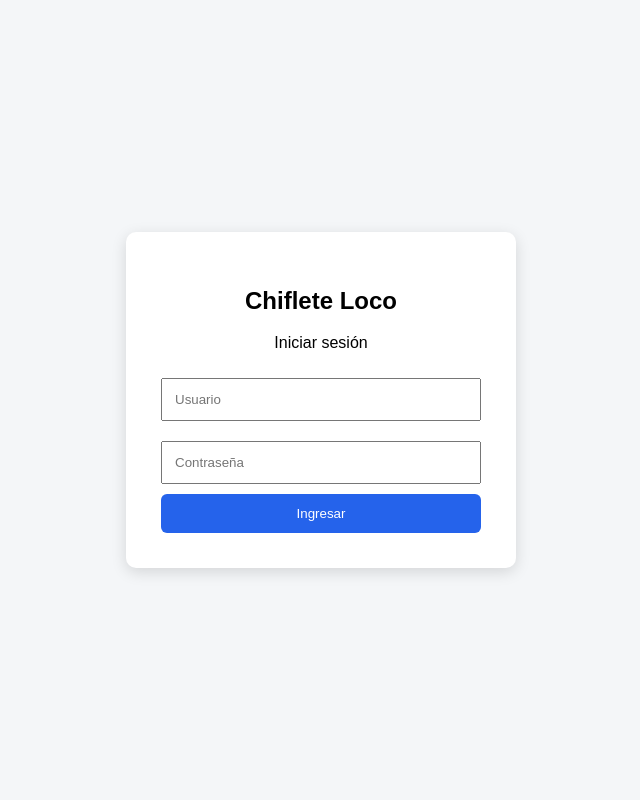
After one commit to felii76/ChifleteLoco--Felipe-Charabora-Completar-Curso.-6.2, a PHP site: page /login.php in a window 1280 px wide. The commit adds this page. Shown: the whole page, without its empty margins (319-959 px from the left). Run offline with PHP 8.4, Linux system fonts and the light colour scheme.

Commit message:
Guardar sistema de login antes de proteger modulos

```diff
--- a/clientes/agregar.php
+++ b/clientes/agregar.php
@@ -1,4 +1,5 @@
 <?php
+require_once __DIR__ . "/../auth.php";
 require_once("../conexion.php");
 
 if ($_SERVER["REQUEST_METHOD"] == "POST") {
--- a/clientes/editar.php
+++ b/clientes/editar.php
@@ -1,4 +1,5 @@
 <?php
+require_once __DIR__ . "/../auth.php";
 require_once("../conexion.php");
 
 $id = $_GET["id"];
--- a/clientes/eliminar.php
+++ b/clientes/eliminar.php
@@ -1,4 +1,5 @@
 <?php
+require_once __DIR__ . "/../auth.php";
 require_once("../conexion.php");
 
 $id = $_GET["id"];
--- a/clientes/index.php
+++ b/clientes/index.php
@@ -3,6 +3,7 @@ require_once("../conexion.php");
 
 $sql = "SELECT * FROM clientes ORDER BY id_cliente DESC";
 $resultado = $conexion->query($sql);
+require_once __DIR__ . "/../auth.php";
 ?>
 
 <!DOCTYPE html>
--- a/facturas/enviar.php
+++ b/facturas/enviar.php
@@ -1,4 +1,5 @@
 <?php
+require_once __DIR__ . "/../auth.php";
 require_once("../conexion.php");
 
 $id = $_GET["id"];
--- a/facturas/ver.php
+++ b/facturas/ver.php
@@ -1,4 +1,5 @@
 <?php
+require_once __DIR__ . "/../auth.php";
 require_once("../conexion.php");
 
 $idPedido = $_GET["id"];
--- a/index.php
+++ b/index.php
@@ -1,4 +1,7 @@
 
+<?php
+require_once "auth.php";
+?>
 <!DOCTYPE html>
 <html lang="es">
 <head>
@@ -47,6 +50,9 @@
         <a class="boton" href="stock/">Stock</a>
         <a class="boton" href="materias_primas/">Materias Primas</a>
         <a class="boton" href="informes/">Informes</a>
+        <a class="boton" href="logout.php" style="background: #dc2626;">
+    Cerrar sesión
+</a>
     </div>
 
 </body>
--- a/informes/clientes.php
+++ b/informes/clientes.php
@@ -1,5 +1,6 @@
 <?php
 require_once("../conexion.php");
+require_once __DIR__ . "/../auth.php";
 
 $sql = "SELECT
             clientes.id_cliente,
--- a/informes/clientes_pdf.php
+++ b/informes/clientes_pdf.php
@@ -1,6 +1,7 @@
 <?php
 require("../fpdf/fpdf.php");
 require_once("../conexion.php");
+require_once __DIR__ . "/../auth.php";
 
 $pdf = new FPDF();
 $pdf->AddPage();
--- /dev/null
+++ b/login.php
@@ -0,0 +1,104 @@
+
+<?php
+session_start();
+require_once "conexion.php";
+
+$error = "";
+
+if ($_SERVER["REQUEST_METHOD"] === "POST") {
+    $usuario = trim($_POST["usuario"] ?? "");
+    $password = $_POST["password"] ?? "";
+
+    $stmt = $conexion->prepare(
+        "SELECT id, usuario, password FROM usuarios WHERE usuario = ?"
+    );
+    $stmt->bind_param("s", $usuario);
+    $stmt->execute();
+
+    $resultado = $stmt->get_result();
+    $datos = $resultado->fetch_assoc();
+
+    if ($datos && password_verify($password, $datos["password"])) {
+        session_regenerate_id(true);
+
+        $_SESSION["usuario_id"] = $datos["id"];
+        $_SESSION["usuario"] = $datos["usuario"];
+
+        header("Location: index.php");
+        exit;
+    }
+
+    $error = "Usuario o contraseña incorrectos.";
+    $stmt->close();
+}
+?>
+
+<!DOCTYPE html>
+<html lang="es">
+<head>
+    <meta charset="UTF-8">
+    <meta name="viewport" content="width=device-width, initial-scale=1.0">
+    <title>Iniciar sesión - Chiflete Loco</title>
+    <style>
+        body {
+            font-family: Arial, sans-serif;
+            background: #f4f6f8;
+            display: flex;
+            justify-content: center;
+            align-items: center;
+            min-height: 100vh;
+            margin: 0;
+        }
+
+        .login {
+            background: white;
+            padding: 35px;
+            border-radius: 10px;
+            width: 320px;
+            box-shadow: 0 4px 15px #0002;
+            text-align: center;
+        }
+
+        input {
+            box-sizing: border-box;
+            width: 100%;
+            padding: 12px;
+            margin: 10px 0;
+        }
+
+        button {
+            width: 100%;
+            padding: 12px;
+            background: #2563eb;
+            color: white;
+            border: none;
+            border-radius: 6px;
+            cursor: pointer;
+        }
+
+        .error { color: #c62828; }
+    </style>
+</head>
+<body>
+
+    <div class="login">
+        <h2>Chiflete Loco</h2>
+        <p>Iniciar sesión</p>
+
+        <?php if ($error): ?>
+            <p class="error"><?= htmlspecialchars($error) ?></p>
+        <?php endif; ?>
+
+        <form method="POST">
+            <input type="text" name="usuario"
+                   placeholder="Usuario" required>
+
+            <input type="password" name="password"
+                   placeholder="Contraseña" required>
+
+            <button type="submit">Ingresar</button>
+        </form>
+    </div>
+
+</body>
+</html>
```
Also changed, not shown: auth.php (added, +17 -0 lines), logout.php (added, +24 -0 lines), 1 other file.
